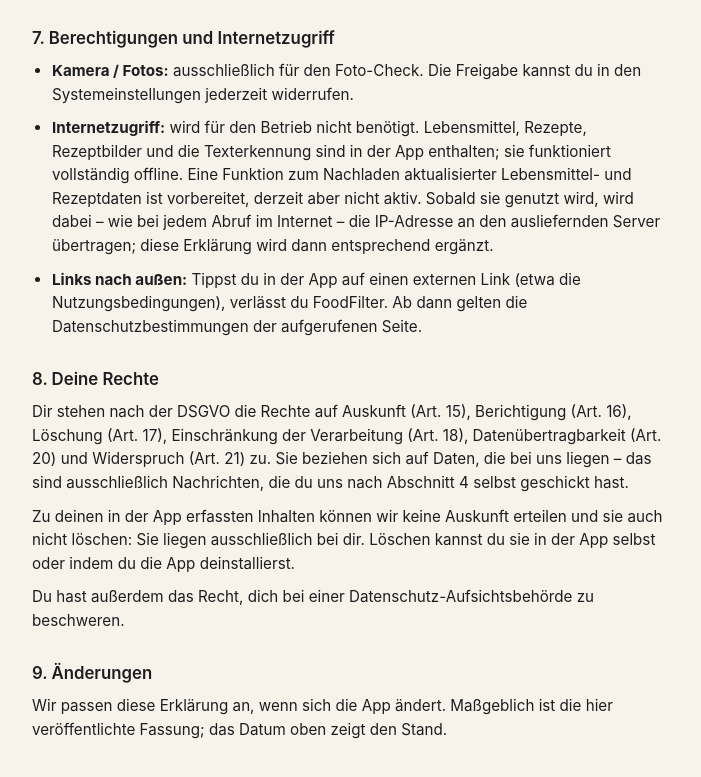
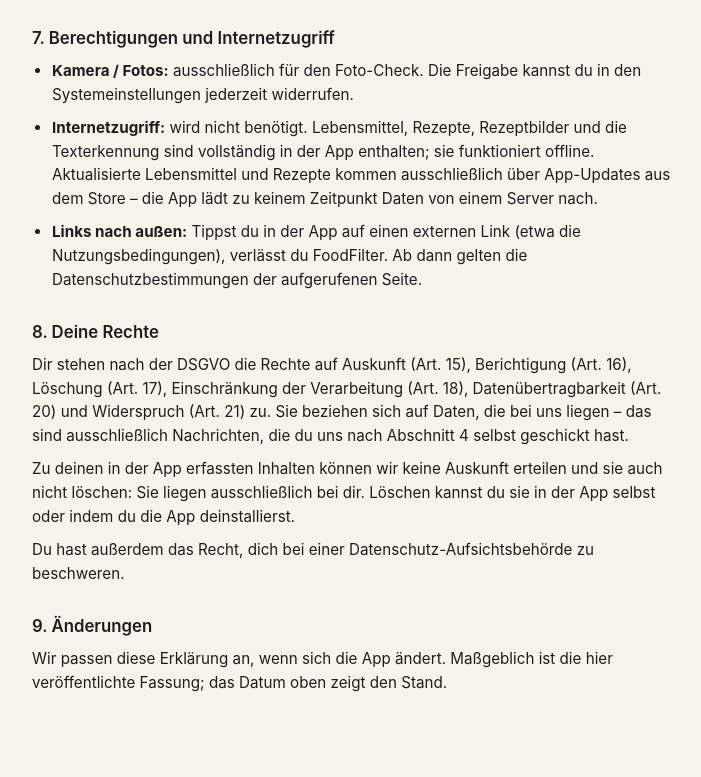
Before and after one commit to RDEv-git96/Bekoemmlich_Public, a plain HTML site: page datenschutz.html in a window 1280 px wide. Shown: the part 1491-2268 px from the top of the page, without its empty margins (288-989 px from the left). Drawn offline with Linux system fonts and the light colour scheme.

Commit message:
Feintuning 3

```diff
--- a/datenschutz.html
+++ b/datenschutz.html
@@ -77,12 +77,10 @@ auch keine Absturz- oder Nutzungsberichte an uns übermittelt.</p>
 <ul>
   <li><b>Kamera / Fotos:</b> ausschließlich für den Foto-Check. Die Freigabe kannst du in
       den Systemeinstellungen jederzeit widerrufen.</li>
-  <li><b>Internetzugriff:</b> wird für den Betrieb nicht benötigt. Lebensmittel, Rezepte,
-      Rezeptbilder und die Texterkennung sind in der App enthalten; sie funktioniert
-      vollständig offline. Eine Funktion zum Nachladen aktualisierter Lebensmittel- und
-      Rezeptdaten ist vorbereitet, derzeit aber nicht aktiv. Sobald sie genutzt wird, wird
-      dabei – wie bei jedem Abruf im Internet – die IP-Adresse an den ausliefernden Server
-      übertragen; diese Erklärung wird dann entsprechend ergänzt.</li>
+  <li><b>Internetzugriff:</b> wird nicht benötigt. Lebensmittel, Rezepte, Rezeptbilder und
+      die Texterkennung sind vollständig in der App enthalten; sie funktioniert offline.
+      Aktualisierte Lebensmittel und Rezepte kommen ausschließlich über App-Updates aus dem
+      Store – die App lädt zu keinem Zeitpunkt Daten von einem Server nach.</li>
   <li><b>Links nach außen:</b> Tippst du in der App auf einen externen Link (etwa die
       Nutzungsbedingungen), verlässt du FoodFilter. Ab dann gelten die
       Datenschutzbestimmungen der aufgerufenen Seite.</li>
```
